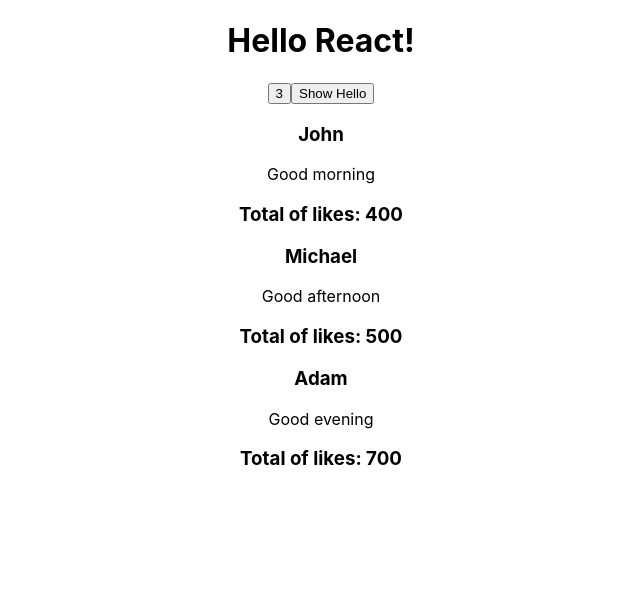
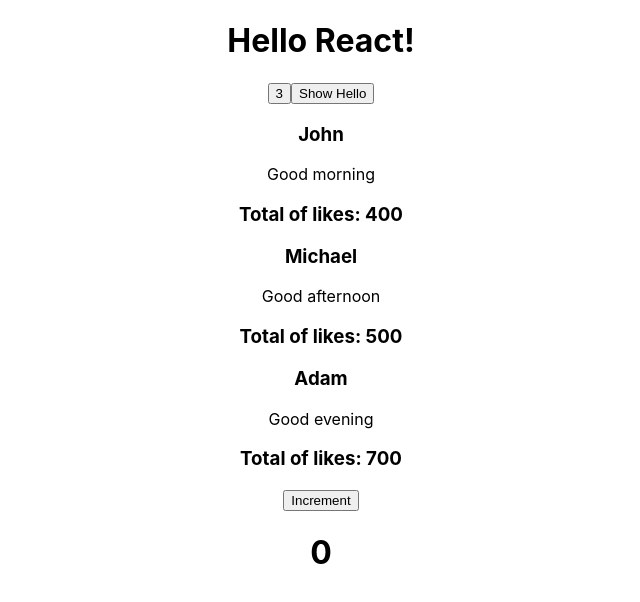
Before and after one commit to primprum/react-js, a React (Create React App) app: page / in a window 1280 px wide. Shown: the top 602 px of the page, without its empty margins (319-959 px from the left). Built offline with nearby package versions, Linux system fonts and the light colour scheme.

Commit message:
Using React useState with increment function

```diff
--- a/src/App.js
+++ b/src/App.js
@@ -1,4 +1,4 @@
-import React from 'react';
+import React, { useState } from 'react';
 import './App.css';
 import Tweet from './Tweet';
 
@@ -7,6 +7,13 @@
 
   const hello = () => {
     console.log("hello world!")
+  }
+
+  const [isRed, setRed] = useState(false);
+  const [count, setCount] = useState(0);
+
+  const increment = () => {
+    setCount(count + 1);
   }
 
   return (
@@ -18,6 +25,9 @@
       <Tweet name="John" message="Good morning" likes={400}/>
       <Tweet name="Michael" message="Good afternoon" likes={500}/>
       <Tweet name="Adam" message="Good evening" likes={700}/>
+
+      <button onClick={increment}>Increment</button>
+      <h1>{count}</h1>
     </div>
   );
 }
```
